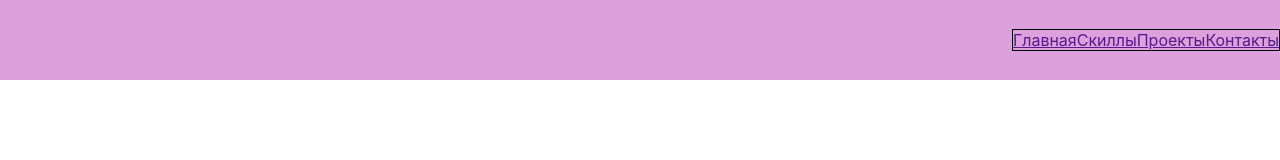
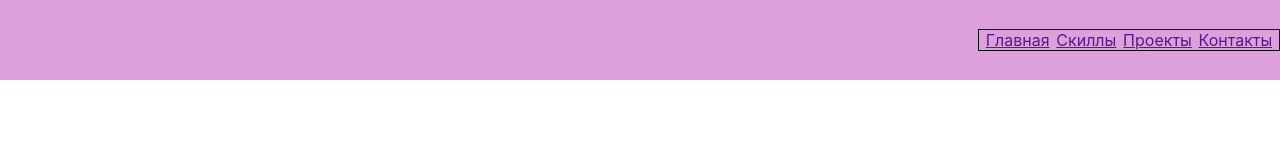
Before and after one commit to Kattekly/Portfolio, a React (Create React App) app: page / in a window 1280 px wide. Shown: the top 160 px of the page. Built offline with nearby package versions, Linux system fonts and the light colour scheme.

Commit message:
Create Nav

```diff
--- a/src/Nav/Nav.module.css
+++ b/src/Nav/Nav.module.css
@@ -1,3 +1,6 @@
 .nav {
     border: 1px solid;
+    width: 300px;
+    display: flex;
+    justify-content: space-evenly;
 }
```
